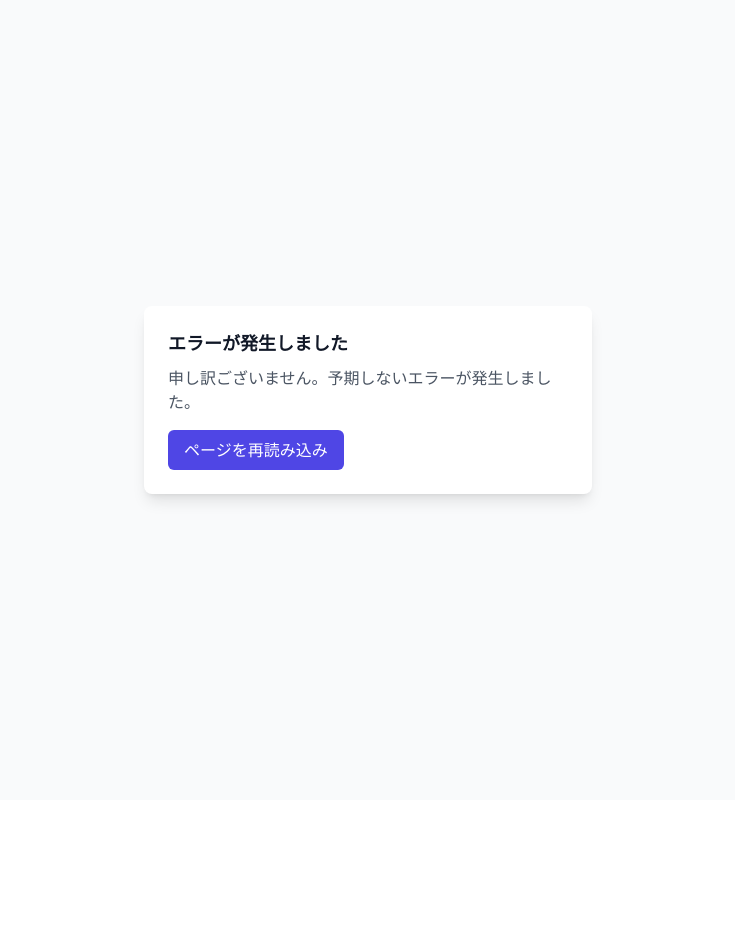
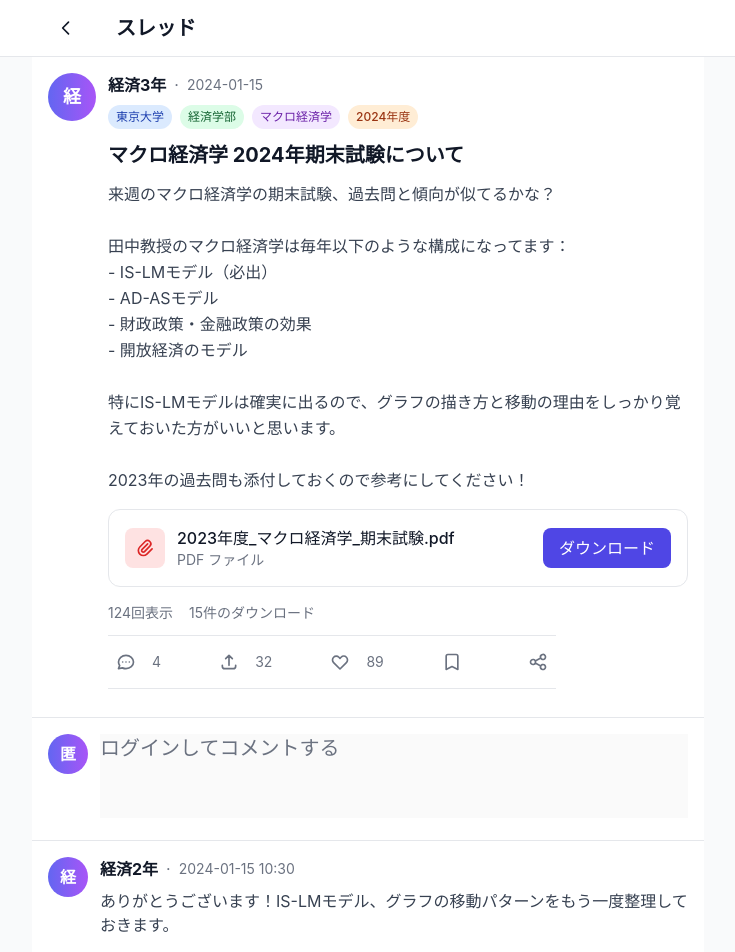
Before and after one commit to koba928/kakomonn, a Next.js app: page /threads/1 in a window 1280 px wide. Shown: the top 952 px of the page, without its empty margins (272-1007 px from the left). Before the commit the page ends 800 px from the top, so only its background shows below. Built offline with nearby package versions, Linux system fonts and the light colour scheme; no server answers.

Commit message:
fix: TypeScriptエラー修正 - 未使用インポート削除と認証フック修正

```diff
--- a/src/app/threads/[id]/ThreadDetailClient.tsx
+++ b/src/app/threads/[id]/ThreadDetailClient.tsx
@@ -1,7 +1,7 @@
 'use client'
 
 import { useState } from 'react'
-import { useUser } from '@/contexts/UserContext'
+import { useAuth } from '@/hooks/useAuth'
 
 interface Comment {
   id: string
@@ -18,7 +18,8 @@ interface ThreadDetailClientProps {
 }
 
 export default function ThreadDetailClient({ initialComments, threadId }: ThreadDetailClientProps) {
-  const { user, isLoggedIn } = useUser()
+  const { user, session } = useAuth()
+  const isLoggedIn = !!session
 
   // Use threadId for future API calls
   console.log('Thread ID:', threadId)
--- a/src/hooks/useAuth.ts
+++ b/src/hooks/useAuth.ts
@@ -1,5 +1,5 @@
 import { useState, useEffect } from 'react'
-import { User, Session } from '@supabase/supabase-js'
+import { Session } from '@supabase/supabase-js'
 import { supabase } from '@/lib/supabase'
 
 export interface AuthUser {
```
